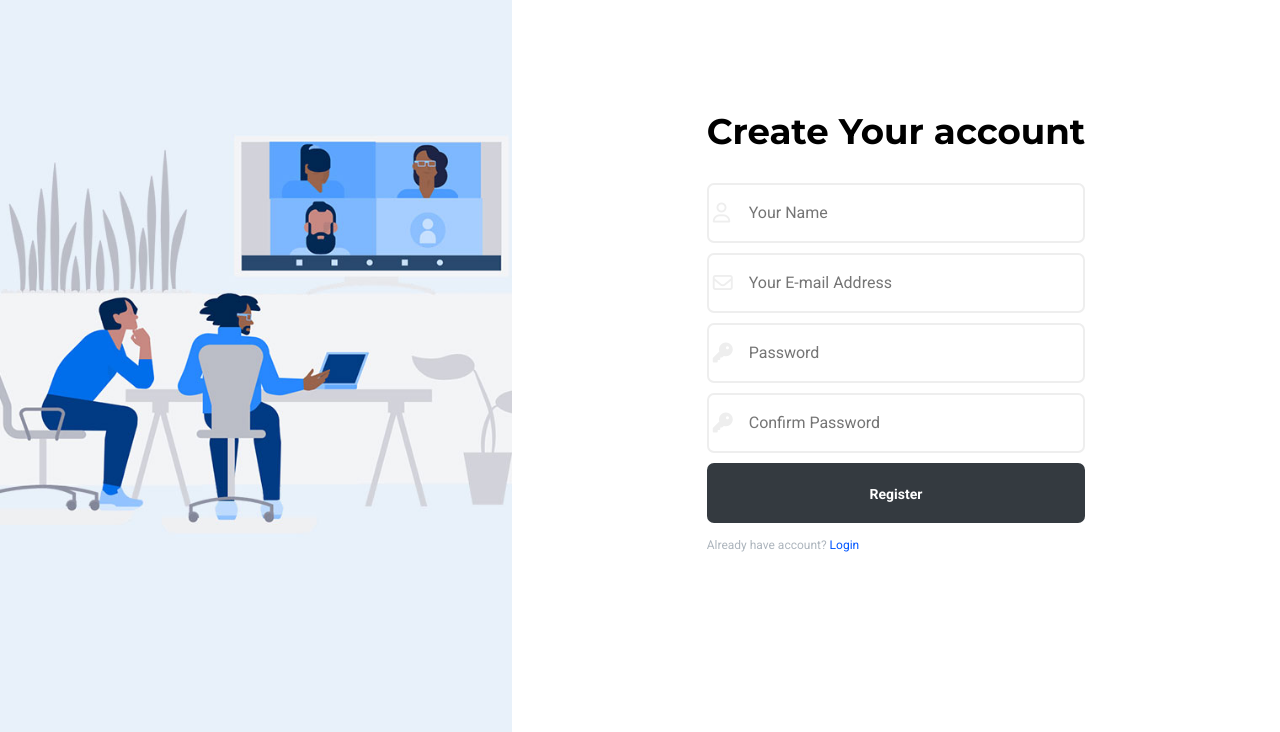
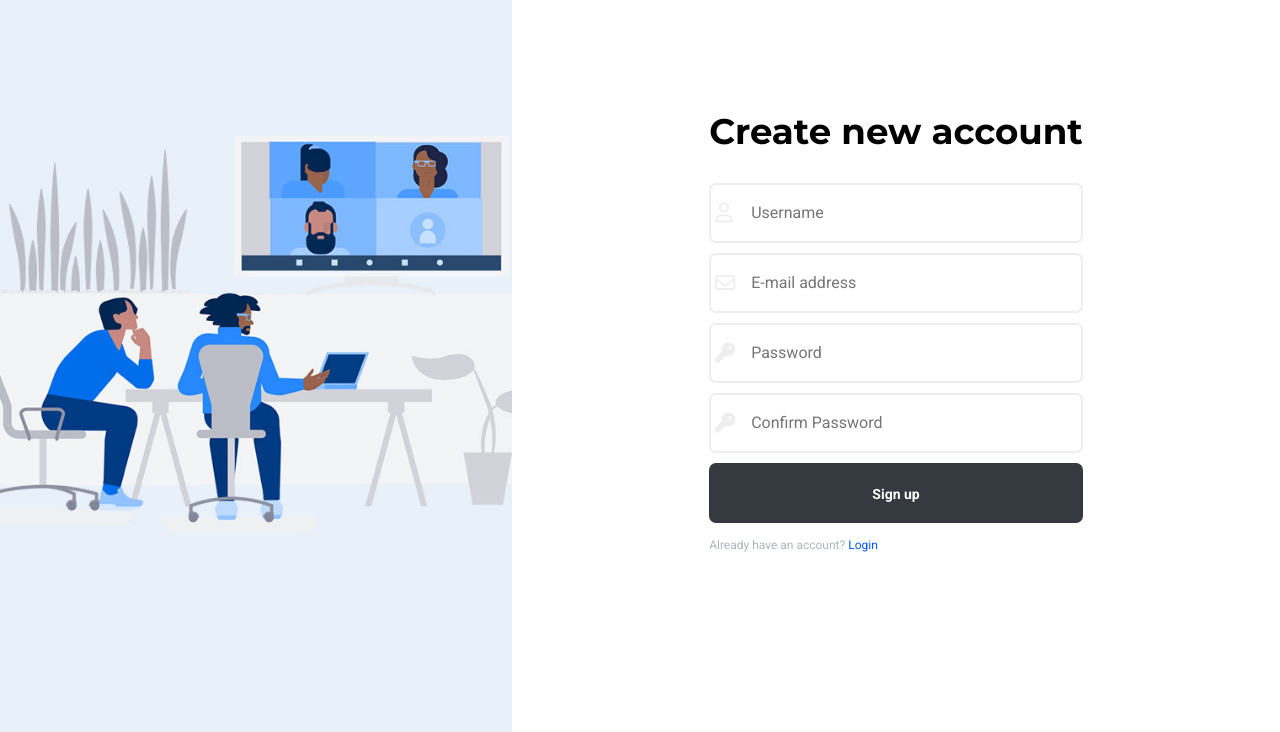
Before and after one commit to RobertSajdak/social-media-vite, a website built with Vite: page register.html in a window 1280 px wide. Shown: the part 68-800 px from the top of the page. Built offline with nearby package versions, Linux system fonts and the light colour scheme.

Commit message:
001-changes names of elements

```diff
--- a/register.html
+++ b/register.html
@@ -3,7 +3,7 @@
   <head>
     <meta charset="UTF-8" />
     <meta name="viewport" content="width=device-width" initial-scale="1.0" />
-    <title>Register</title>
+    <title>Sign Up</title>
 
     {{> head}}
   </head>
@@ -13,13 +13,13 @@
       <div class="auth__content">
         <div class="auth__logo">{{> logo}}</div>
         <div class="auth__wrapper">
-          <h1 class="auth__title">Create Your account</h1>
+          <h1 class="auth__title">Create new account</h1>
           <form class="auth__form" action="">
             <div class="auth__row">
               <i class="fa-regular fa-user auth__inputIcon"></i>
               <input
                 class="auth__input"
-                placeholder="Your Name"
+                placeholder="Username"
                 type="text"
                 name="login"
               />
@@ -29,7 +29,7 @@
               <i class="fa-regular fa-envelope auth__inputIcon"></i>
               <input
                 class="auth__input"
-                placeholder="Your E-mail Address"
+                placeholder="E-mail address"
                 type="email"
                 name="email"
               />
@@ -56,11 +56,11 @@
             </div>
 
             <div class="auth__row">
-              <button class="auth__button">Register</button>
+              <button class="auth__button">Sign up</button>
             </div>
           </form>
           <p class="auth__info">
-            Already have account?
+            Already have an account?
             <a href="login.html">Login</a>
           </p>
         </div>
```
